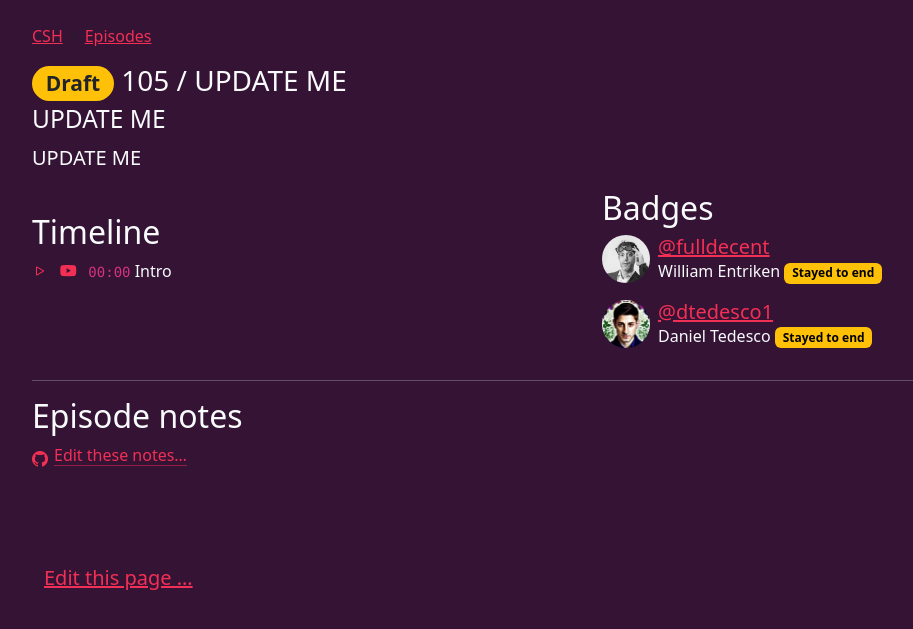
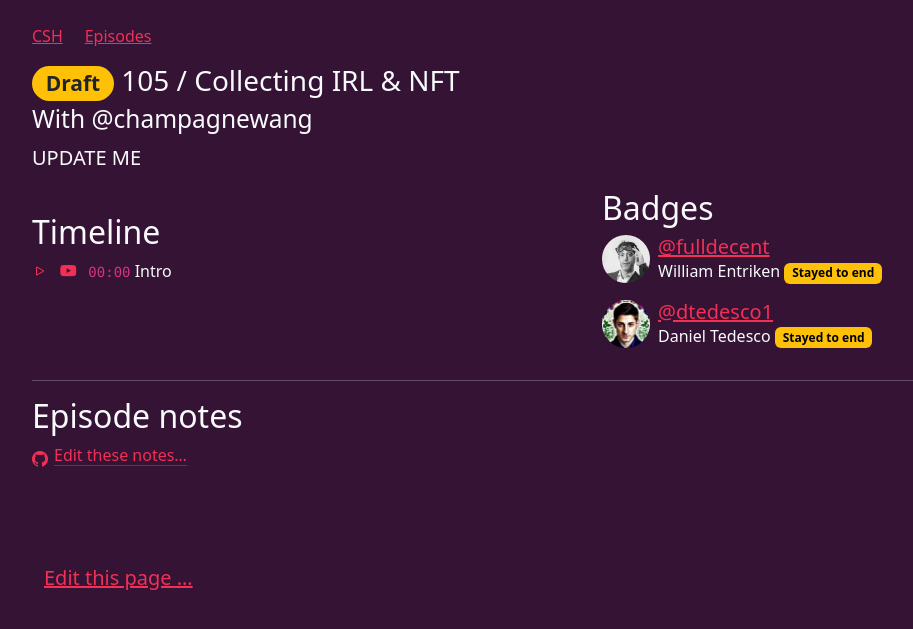
Before and after one commit to community-service/hour.gg, a Jekyll site: the page built from _episodes/2023-12-12-episode-105.md, in a window 1280 px wide. Shown: the top 629 px of the page, without its empty margins (50-963 px from the left). Built offline with Jekyll 4.4.1, drawn with Linux system fonts in a browser that asks for light colours.

Commit message:
upcoming ep descriptions

```diff
--- a/_episodes/2023-12-12-episode-105.md
+++ b/_episodes/2023-12-12-episode-105.md
@@ -1,8 +1,8 @@
 ---
 posted: false
 guid: "B1B8B454-2F84-411E-A4C6-A47AA2FA2E13"
-title: UPDATE ME
-subtitle: UPDATE ME
+title: Collecting IRL & NFT
+subtitle: With @champagnewang
 # The description can be up to 400 characters
 description: UPDATE ME
 time: "2023-12-12 18:00:00 -0500"
```
Also changed, not shown: _episodes/2023-12-05-episode-104.md (+1 -1 lines).
